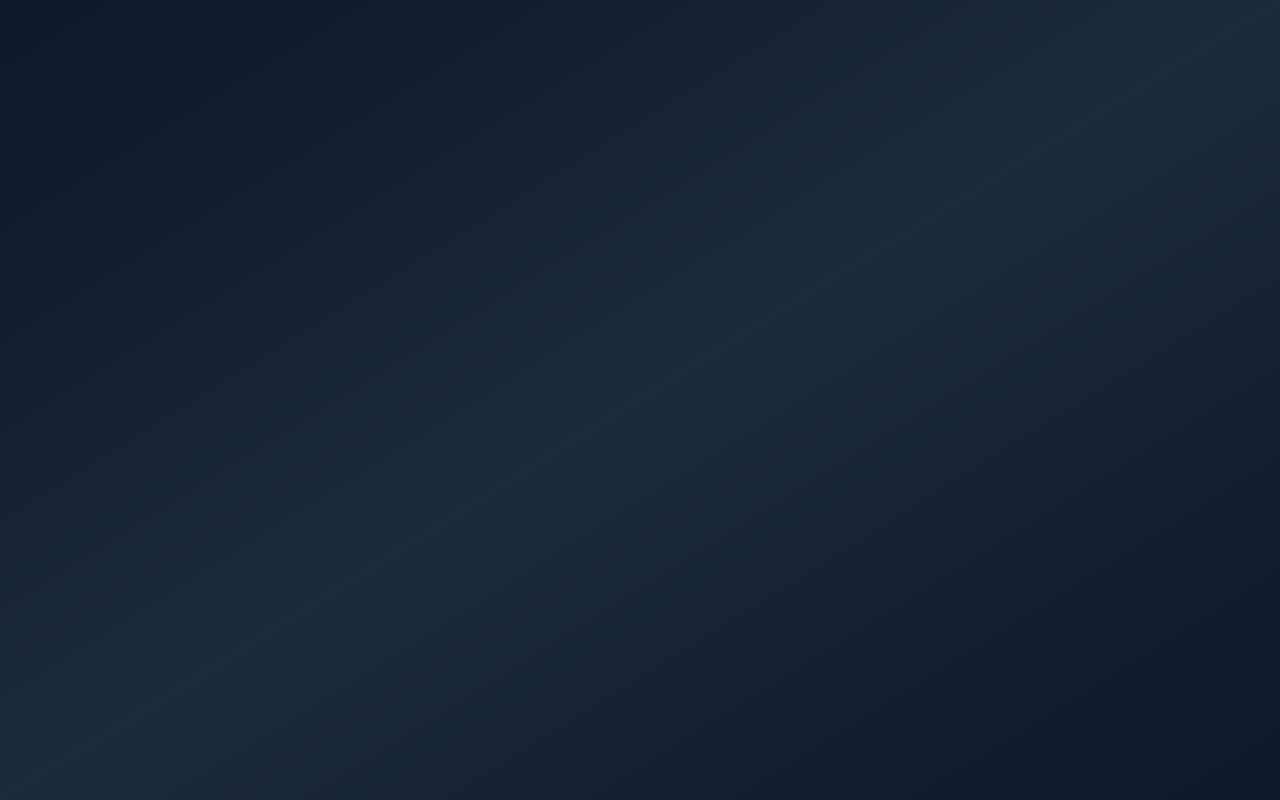
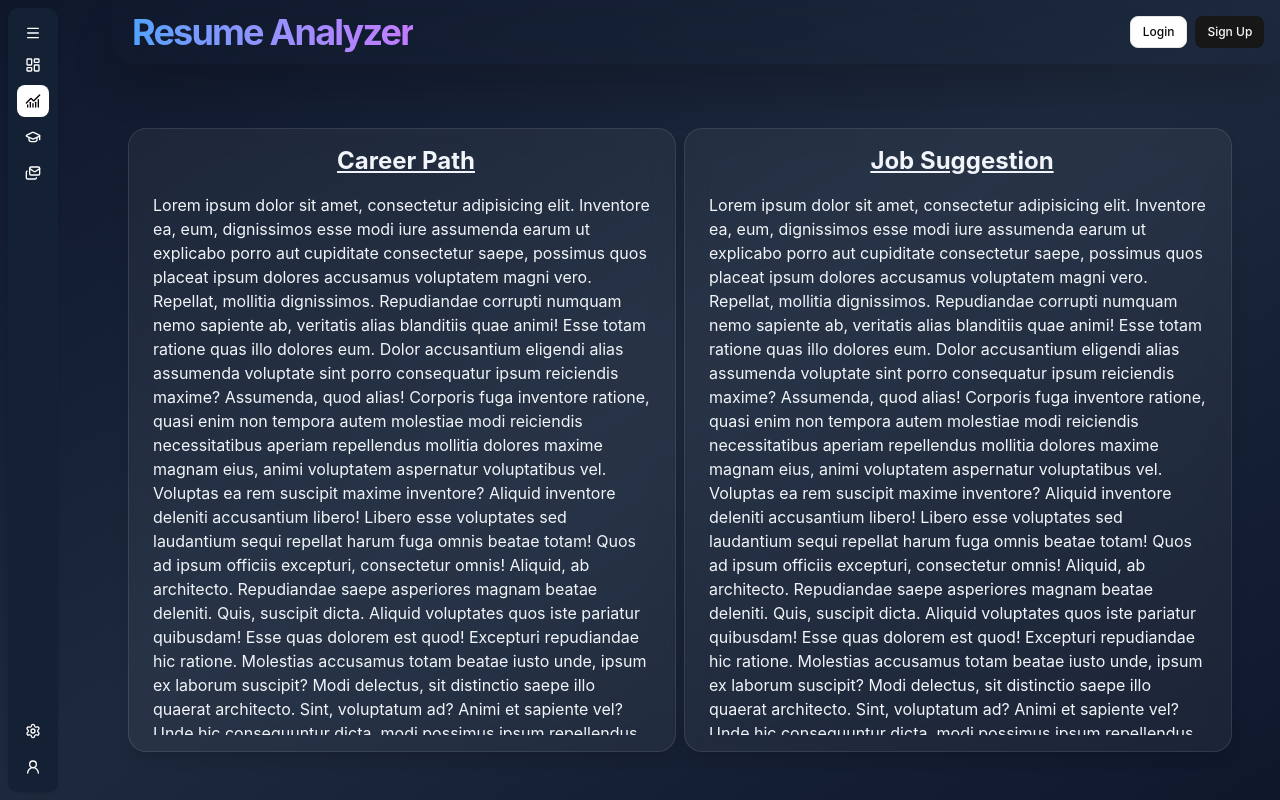
Before and after one commit to PranjalRathi07/Ai-resume-analyzer, a React (Vite) app in the folder client/: page /career-path in a window 1280 px wide. Before the commit this address had no page. Built offline with nearby package versions, Linux system fonts and the light colour scheme.

Commit message:
remove scroll bars and add career page

```diff
--- a/client/package.json
+++ b/client/package.json
@@ -19,6 +19,7 @@
     "@tailwindcss/postcss": "^4.2.1",
     "class-variance-authority": "^0.7.1",
     "clsx": "^2.1.1",
+    "framer-motion": "^12.38.0",
     "gsap": "^3.14.2",
     "lucide-react": "^0.576.0",
     "motion": "^12.38.0",
--- a/client/src/App.tsx
+++ b/client/src/App.tsx
@@ -1,19 +1,24 @@
 /** @format */
 import { Routes, Route } from "react-router-dom";
 import Layout from "./components/layout";
+import { AnimatePresence } from "framer-motion";
 import HomeContent from "./components/home-content";
 import Dashboard from "./components/dashbord";
+import CareerPath from "./components/Career-path";
 import "./App.css";
 
 function App() {
 	return (
-		<div className='App h-dvh overflow-y-auto bg-linear-to-br from-slate-900 via-slate-800 to-slate-900 scroll-smooth'>
-			<Routes>
+		<div className='App h-dvh overflow-y-auto bg-linear-to-br from-slate-900 via-slate-800 to-slate-900 scroll-smooth no-scrollbar'>
+			<AnimatePresence mode='wait'>
+				<Routes>
 					<Route element={<Layout />}>
-					<Route path='/' element={<HomeContent />} />
-					<Route path='/dashboard' element={<Dashboard />} />
+						<Route path='/' element={<HomeContent />} />
+						<Route path='/dashboard' element={<Dashboard />} />
+						<Route path='/career-path' element={<CareerPath />} />
 					</Route>
-			</Routes>
+				</Routes>
+			</AnimatePresence>
 		</div>
 	);
 }
--- /dev/null
+++ b/client/src/components/Career-path.tsx
@@ -0,0 +1,95 @@
+/** @format */
+import { motion } from "framer-motion";
+
+const CareerPath = () => {
+	return (
+		<motion.div
+			initial={{ opacity: 0, y: 20 }}
+			animate={{ opacity: 1, y: 0 }}
+			exit={{ opacity: 0, y: -20 }}
+			transition={{ duration: 0.4 }}>
+			<div className='grid grid-cols-1 sm:grid-cols-2 sm:grid-rows-1 gap-x-2 h-[calc(100vh-11rem)] rounded-2xl'>
+				<div className='bg-white/5 backdrop-blur-md border border-white/10 rounded-2xl pl-6 p-4 flex flex-col shadow-lg'>
+					<h1 className='text-center text-2xl font-bold mb-4 underline'>
+						Career Path
+					</h1>
+					<div className='flex-1 min-h-0 h-full overflow-y-auto pr-2 no-scrollbar'>
+						<p>
+							Lorem ipsum dolor sit amet, consectetur adipisicing elit.
+							Inventore ea, eum, dignissimos esse modi iure assumenda earum ut
+							explicabo porro aut cupiditate consectetur saepe, possimus quos
+							placeat ipsum dolores accusamus voluptatem magni vero. Repellat,
+							mollitia dignissimos. Repudiandae corrupti numquam nemo sapiente
+							ab, veritatis alias blanditiis quae animi! Esse totam ratione quas
+							illo dolores eum. Dolor accusantium eligendi alias assumenda
+							voluptate sint porro consequatur ipsum reiciendis maxime?
+							Assumenda, quod alias! Corporis fuga inventore ratione, quasi enim
+							non tempora autem molestiae modi reiciendis necessitatibus aperiam
+							repellendus mollitia dolores maxime magnam eius, animi voluptatem
+							aspernatur voluptatibus vel. Voluptas ea rem suscipit maxime
+							inventore? Aliquid inventore deleniti accusantium libero! Libero
+							esse voluptates sed laudantium sequi repellat harum fuga omnis
+							beatae totam! Quos ad ipsum officiis excepturi, consectetur omnis!
+							Aliquid, ab architecto. Repudiandae saepe asperiores magnam beatae
+							deleniti. Quis, suscipit dicta. Aliquid voluptates quos iste
+							pariatur quibusdam! Esse quas dolorem est quod! Excepturi
+							repudiandae hic ratione. Molestias accusamus totam beatae iusto
+							unde, ipsum ex laborum suscipit? Modi delectus, sit distinctio
+							saepe illo quaerat architecto. Sint, voluptatum ad? Animi et
+							sapiente vel? Unde hic consequuntur dicta, modi possimus ipsum
+							repellendus velit earum architecto eveniet sint saepe, et
+							dignissimos consectetur ut iste quas, a alias quis quisquam
+							ratione nemo. Debitis laboriosam inventore aut doloremque fuga
+							eligendi corporis molestias eos quod vitae, voluptates, suscipit
+							voluptate pariatur illo a cumque ratione, reprehenderit quibusdam!
+							Obcaecati soluta sit, eaque in voluptates et, blanditiis id minima
+							quo delectus iste! Temporibus, inventore maxime? Quae ullam quis
+							eaque iure eius ad illum officia dicta.
+						</p>
+					</div>
+				</div>
+				<div className='bg-white/5 backdrop-blur-md border border-white/10 rounded-2xl pl-6 p-4 flex flex-col shadow-lg'>
+					<h1 className='text-center text-2xl font-bold mb-4 underline'>
+						Job Suggestion
+					</h1>
+					<div className='flex-1 min-h-0 h-full overflow-y-auto pr-2 no-scrollbar'>
+						<p>
+							Lorem ipsum dolor sit amet, consectetur adipisicing elit.
+							Inventore ea, eum, dignissimos esse modi iure assumenda earum ut
+							explicabo porro aut cupiditate consectetur saepe, possimus quos
+							placeat ipsum dolores accusamus voluptatem magni vero. Repellat,
+							mollitia dignissimos. Repudiandae corrupti numquam nemo sapiente
+							ab, veritatis alias blanditiis quae animi! Esse totam ratione quas
+							illo dolores eum. Dolor accusantium eligendi alias assumenda
+							voluptate sint porro consequatur ipsum reiciendis maxime?
+							Assumenda, quod alias! Corporis fuga inventore ratione, quasi enim
+							non tempora autem molestiae modi reiciendis necessitatibus aperiam
+							repellendus mollitia dolores maxime magnam eius, animi voluptatem
+							aspernatur voluptatibus vel. Voluptas ea rem suscipit maxime
+							inventore? Aliquid inventore deleniti accusantium libero! Libero
+							esse voluptates sed laudantium sequi repellat harum fuga omnis
+							beatae totam! Quos ad ipsum officiis excepturi, consectetur omnis!
+							Aliquid, ab architecto. Repudiandae saepe asperiores magnam beatae
+							deleniti. Quis, suscipit dicta. Aliquid voluptates quos iste
+							pariatur quibusdam! Esse quas dolorem est quod! Excepturi
+							repudiandae hic ratione. Molestias accusamus totam beatae iusto
+							unde, ipsum ex laborum suscipit? Modi delectus, sit distinctio
+							saepe illo quaerat architecto. Sint, voluptatum ad? Animi et
+							sapiente vel? Unde hic consequuntur dicta, modi possimus ipsum
+							repellendus velit earum architecto eveniet sint saepe, et
+							dignissimos consectetur ut iste quas, a alias quis quisquam
+							ratione nemo. Debitis laboriosam inventore aut doloremque fuga
+							eligendi corporis molestias eos quod vitae, voluptates, suscipit
+							voluptate pariatur illo a cumque ratione, reprehenderit quibusdam!
+							Obcaecati soluta sit, eaque in voluptates et, blanditiis id minima
+							quo delectus iste! Temporibus, inventore maxime? Quae ullam quis
+							eaque iure eius ad illum officia dicta.
+						</p>
+					</div>
+				</div>
+			</div>
+		</motion.div>
+	);
+};
+
+export default CareerPath;
--- /dev/null
+++ b/client/src/components/Learning_path.tsx
@@ -0,0 +1,7 @@
+/** @format */
+
+const Learning_path = () => {
+	return <div>Learning_path</div>;
+};
+
+export default Learning_path;
--- a/client/src/components/dashbord.tsx
+++ b/client/src/components/dashbord.tsx
@@ -16,7 +16,7 @@ const Dashboard = () => {
 				scale={1}
 				threshold={0.1}
 				delay={0.1}>
-				<div className='bg-sidebar rounded-lg shadow-2xl p-5 font-bold text-2xl border-2 border-gray-800 h-full'>
+				<div className='bg-white/5 backdrop-blur-md border border-white/10 rounded-lg shadow-2xl p-5 font-bold text-2xl h-full'>
 					<h1 className='pb-7 text-4xl'>
 						{" "}
 						<span className='bg-linear-to-r from-blue-400 to-purple-400 bg-clip-text text-transparent'>
@@ -24,7 +24,7 @@ const Dashboard = () => {
 						</span>{" "}
 						<span className='text-2xl'>/100</span>
 					</h1>
-					<div className='w-full h-[85%] bg-gray-300 rounded-lg shadow-2xl'></div>
+					<div className='w-full h-[90%] bg-gray-300 rounded-lg shadow-2xl'></div>
 				</div>
 			</AnimatedContent>
 
@@ -40,7 +40,7 @@ const Dashboard = () => {
 				scale={1}
 				threshold={0.1}
 				delay={0.2}>
-				<div className='bg-sidebar rounded-lg shadow-2xl p-5 font-bold text-2xl border-2 border-gray-800 h-full'>
+				<div className='bg-white/5 backdrop-blur-md border border-white/10 rounded-lg shadow-2xl p-5 font-bold text-2xl h-full'>
 					<h1 className='pb-3'>Skill, Section & Keyword Gap</h1>
 					<div className='w-full h-[85%] bg-gray-300 rounded-lg shadow-2xl'></div>
 				</div>
@@ -58,8 +58,8 @@ const Dashboard = () => {
 				scale={1}
 				threshold={0.1}
 				delay={0.3}>
-				<div className='bg-sidebar rounded-lg shadow-2xl p-5 font-bold text-2xl border-2 border-gray-800 h-full'>
-					<h1 className='pb-3'>Carrear Path & Job Suggestion</h1>
+				<div className='bg-white/5 backdrop-blur-md border border-white/10 rounded-lg shadow-2xl p-5 font-bold text-2xl h-full'>
+					<h1 className='pb-3'>Career Path & Job Suggestion</h1>
 					<div className='w-full h-[75%] bg-gray-300 rounded-lg shadow-2xl'></div>
 				</div>
 			</AnimatedContent>
@@ -76,7 +76,7 @@ const Dashboard = () => {
 				scale={1}
 				threshold={0.1}
 				delay={0.4}>
-				<div className='bg-sidebar rounded-lg shadow-2xl p-5 font-bold text-2xl border-2 border-gray-800 h-full'>
+				<div className='bg-white/5 backdrop-blur-md border border-white/10 rounded-lg shadow-2xl p-5 font-bold text-2xl h-full'>
 					<h1 className='pb-3'>Learning Path & Course Suggestion</h1>
 					<div className='w-full h-[80%] bg-gray-300 rounded-lg shadow-2xl'></div>
 				</div>
--- a/client/src/components/front-page.tsx
+++ b/client/src/components/front-page.tsx
@@ -5,6 +5,8 @@ import { useSidebar } from "./ui/sidebar-context";
 import { Header } from "./navbar";
 import Home from "./home-content";
 import Dashboard from "./dashbord";
+import CareerPath from "./Career-path";
+import Learning_path from "./Learning_path";
 
 const PageContent = () => {
 	const { open } = useSidebar();
@@ -22,6 +24,8 @@ const PageContent = () => {
 			<main className='flex-1 text-slate-100 rounded-tl-3xl p-8 mt-24 '>
 				<Home />
 				<Dashboard />
+				<CareerPath />
+				<Learning_path />
 			</main>
 		</div>
 	);
--- a/client/src/components/whatsapp-sidebar.tsx
+++ b/client/src/components/whatsapp-sidebar.tsx
@@ -41,12 +41,12 @@ export function AppSidebar() {
 		},
 		{
 			title: "Career Path",
-			url: "/career",
+			url: "/career-path",
 			icon: ChartNoAxesCombined,
 		},
 		{
 			title: "Learning Path",
-			url: "/learning",
+			url: "/Learning-path",
 			icon: GraduationCap,
 		},
 		{
@@ -81,7 +81,11 @@ export function AppSidebar() {
 											<SidebarMenuButton
 												style={
 													active
-														? { backgroundColor: "white", color: "black", fontWeight: 500 }
+														? {
+																backgroundColor: "white",
+																color: "black",
+																fontWeight: 500,
+															}
 														: {}
 												}>
 												<item.icon />
--- a/client/src/index.css
+++ b/client/src/index.css
@@ -100,3 +100,10 @@
 		transform: translateY(0);
 	}
 }
+
+.no-scrollbar::-webkit-scrollbar {
+	display: none;
+}
+.no-scrollbar {
+	scrollbar-width: none;
+}
```
Also changed, not shown: client/src/components/home-content.tsx (+12 -5 lines), 1 other file (tests, documents, lock files or other folders).
